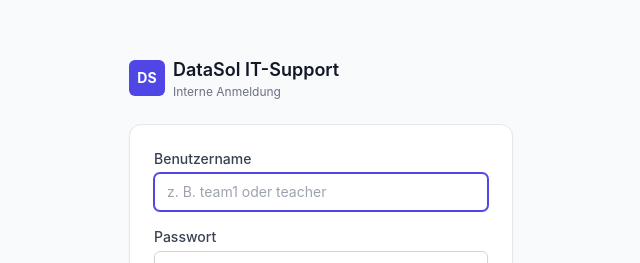
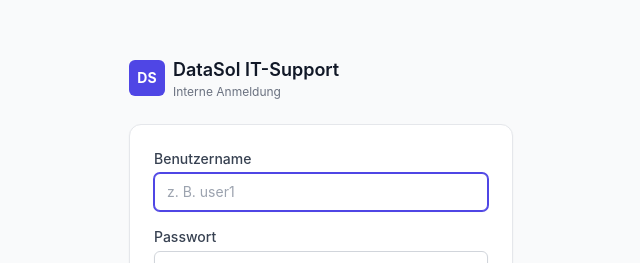
Before and after one commit to mamrehn/b3_support_ticket_system, a React (Vite) app: page /#/login in a window 1280 px wide. Shown: the part 173-436 px from the top of the page, without its empty margins (319-959 px from the left). Built offline with nearby package versions, Linux system fonts and the light colour scheme; no server answers; the database is empty.

Commit message:
fix: update placeholder text in Login component for clarity on username format

```diff
--- a/src/pages/Login.tsx
+++ b/src/pages/Login.tsx
@@ -58,7 +58,7 @@ export function Login() {
                 setError(false);
               }}
               className="mt-1 w-full rounded-md border border-gray-300 px-3 py-2 text-sm shadow-sm outline-none focus:border-accent-600 focus:ring-1 focus:ring-accent-600"
-              placeholder="z. B. team1 oder teacher"
+              placeholder="z. B. user1"
             />
           </div>
 
```
Also changed, not shown: 1 other file (tests, documents, lock files or other folders).
